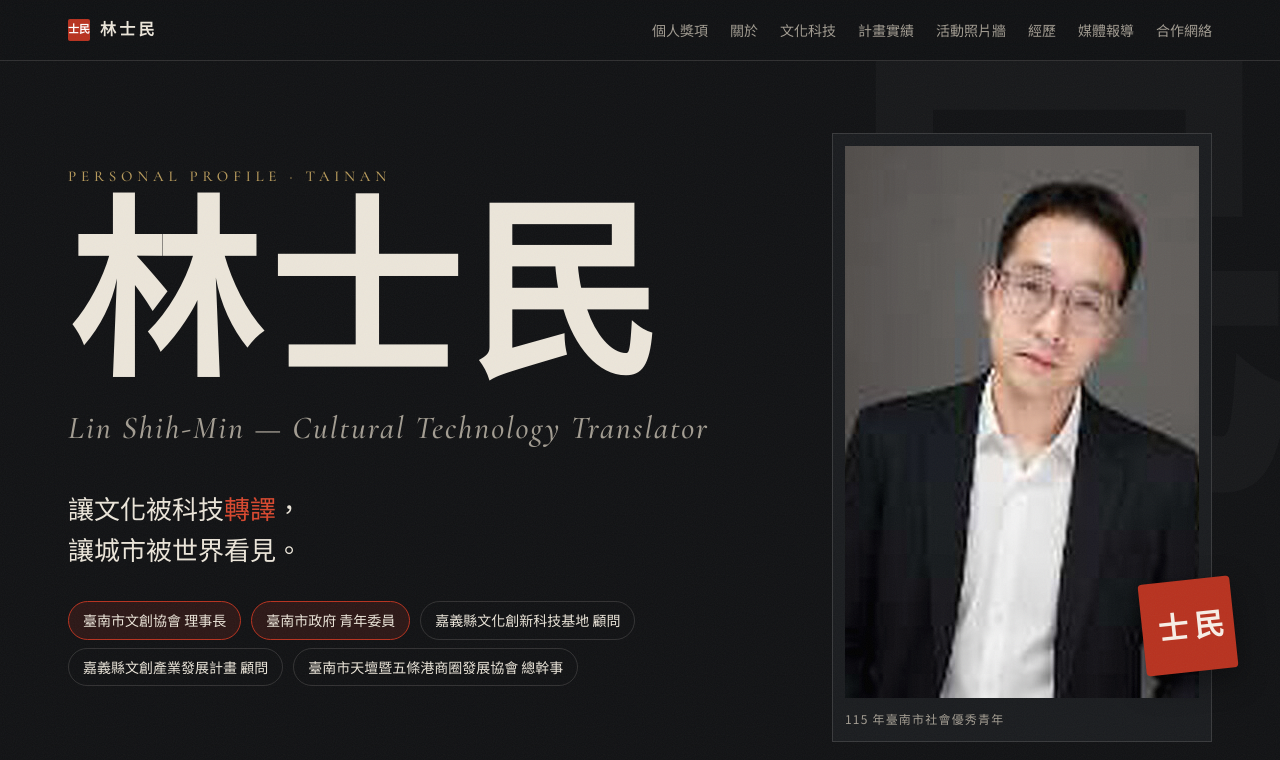
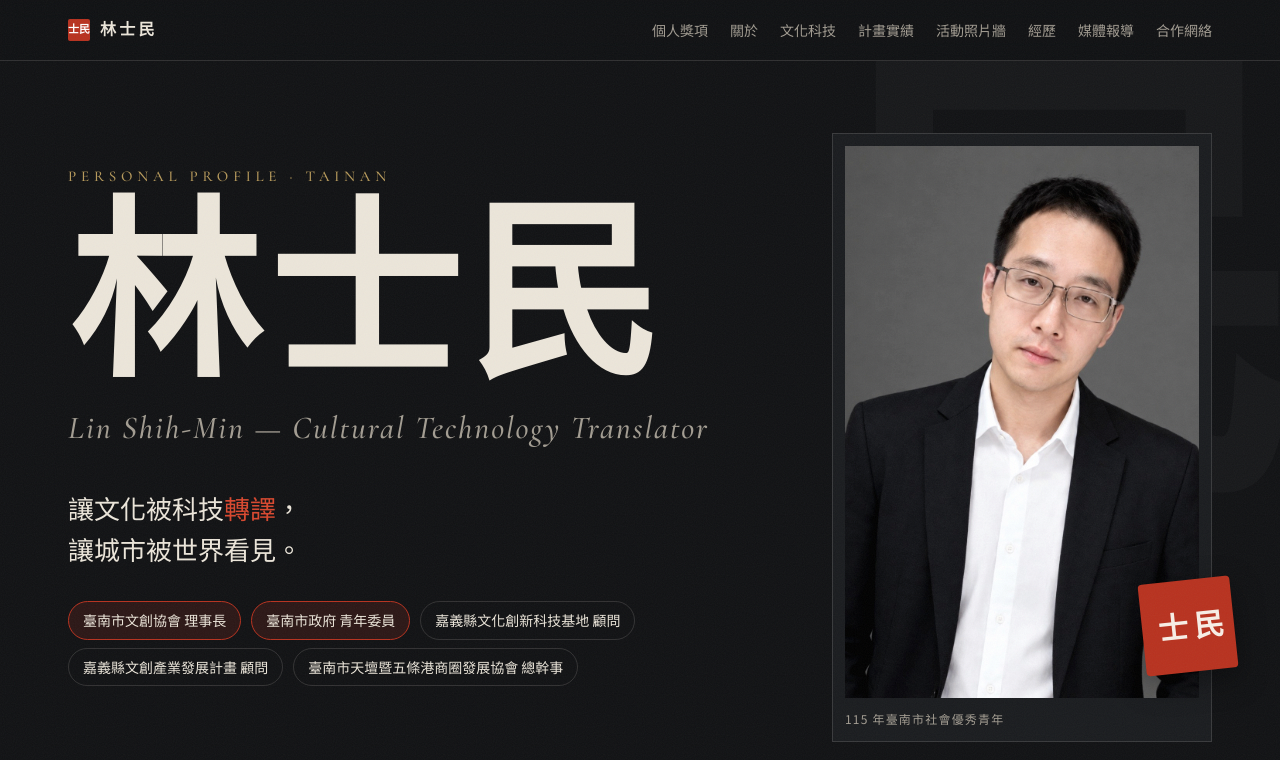
Before and after one commit to Coach1973/shihmin, a plain HTML site: page index.html in a window 1280 px wide. Shown: the top 760 px of the page. Drawn offline with nearby package versions, Linux system fonts and the light colour scheme.

Commit message:
第一張形象照換成清楚版（423×552 → 1096×1430），改新檔名避開瀏覽器快取
Co-Authored-By: Claude Sonnet 5.5 <noreply@anthropic.com>

```diff
--- a/index.html
+++ b/index.html
@@ -7,7 +7,7 @@
     <meta property="og:type" content="website">
     <meta property="og:title" content="林士民｜文化科技轉譯者・臺南文創協會理事長">
     <meta property="og:description" content="林士民：臺南市政府青年委員、臺南市文創協會理事長、115年臺南市社會優秀青年。橫跨數位轉型、文化科技、策展與公共參與的跨域整合者。">
-    <meta property="og:image" content="https://event.bymyway.com/curated/shihmin/assets/portrait.jpg">
+    <meta property="og:image" content="https://event.bymyway.com/curated/shihmin/assets/portrait-v2.jpg">
 <meta name="description" content="林士民：臺南市政府青年委員、臺南市文創協會理事長、115年臺南市社會優秀青年。橫跨數位轉型、文化科技、策展與公共參與的跨域整合者。">
 <link rel="preconnect" href="https://fonts.googleapis.com">
 <link rel="preconnect" href="https://fonts.gstatic.com" crossorigin>
@@ -287,7 +287,7 @@ dialog button{position:fixed;top:18px;right:22px;background:none;border:1px soli
     </div>
     <div class="portrait">
       <figure>
-        <img src="assets/portrait.jpg" alt="林士民形象照" width="423" height="552">
+        <img src="assets/portrait-v2.jpg" alt="林士民形象照" width="423" height="552">
         <figcaption>115 年臺南市社會優秀青年</figcaption>
       </figure>
       <div class="seal" aria-hidden="true"><span>士</span><span>民</span></div>
```
Also changed, not shown: assets/portrait-v2.jpg (added).
